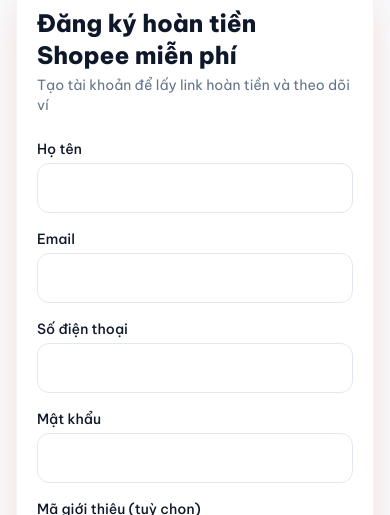
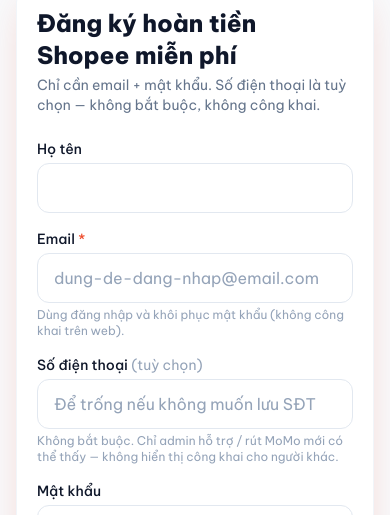
Before and after one commit to nduc99911/hoantienvn-cashback, a React (Vite) app in the folder frontend/: page /register in a window 390 px wide. Shown: the part 125-640 px from the top of the page. Built offline with nearby package versions, Linux system fonts and the light colour scheme; no server answers.

Commit message:
ux: phone optional on register with clear privacy copy

```diff
--- a/frontend/src/pages/Register.jsx
+++ b/frontend/src/pages/Register.jsx
@@ -51,7 +51,7 @@
       await register({
         name: form.name,
         email: form.email,
-        phone: form.phone,
+        phone: form.phone?.trim() || undefined,
         password: form.password,
         referralCode: form.referralCode,
         captchaToken: captcha.token,
@@ -72,7 +72,8 @@
       <div className="card shadow-soft">
         <h1 className="text-2xl font-extrabold">Đăng ký hoàn tiền Shopee miễn phí</h1>
         <p className="mt-1 text-sm text-slate-500">
-          Tạo tài khoản để lấy link hoàn tiền và theo dõi ví
+          Chỉ cần email + mật khẩu. Số điện thoại là tuỳ chọn — không bắt buộc, không
+          công khai.
         </p>
         <form onSubmit={onSubmit} className="mt-6 space-y-4" autoComplete="off">
           {/* Honeypot — ẩn khỏi user, bot hay điền */}
@@ -108,22 +109,40 @@
             />
           </div>
           <div>
-            <label className="mb-1 block text-sm font-medium">Email</label>
+            <label className="mb-1 block text-sm font-medium">
+              Email <span className="text-shopee">*</span>
+            </label>
             <input
               className="input"
               type="email"
               value={form.email}
               onChange={(e) => set('email', e.target.value)}
               required
+              autoComplete="email"
+              placeholder="dung-de-dang-nhap@email.com"
             />
+            <p className="mt-1 text-xs text-slate-400">
+              Dùng đăng nhập và khôi phục mật khẩu (không công khai trên web).
+            </p>
           </div>
           <div>
-            <label className="mb-1 block text-sm font-medium">Số điện thoại</label>
+            <label className="mb-1 block text-sm font-medium">
+              Số điện thoại{' '}
+              <span className="font-normal text-slate-400">(tuỳ chọn)</span>
+            </label>
             <input
               className="input"
+              type="tel"
+              inputMode="tel"
               value={form.phone}
               onChange={(e) => set('phone', e.target.value)}
+              autoComplete="tel"
+              placeholder="Để trống nếu không muốn lưu SĐT"
             />
+            <p className="mt-1 text-xs text-slate-400">
+              Không bắt buộc. Chỉ admin hỗ trợ / rút MoMo mới có thể thấy — không hiển
+              thị công khai cho người khác.
+            </p>
           </div>
           <div>
             <label className="mb-1 block text-sm font-medium">Mật khẩu</label>
```
